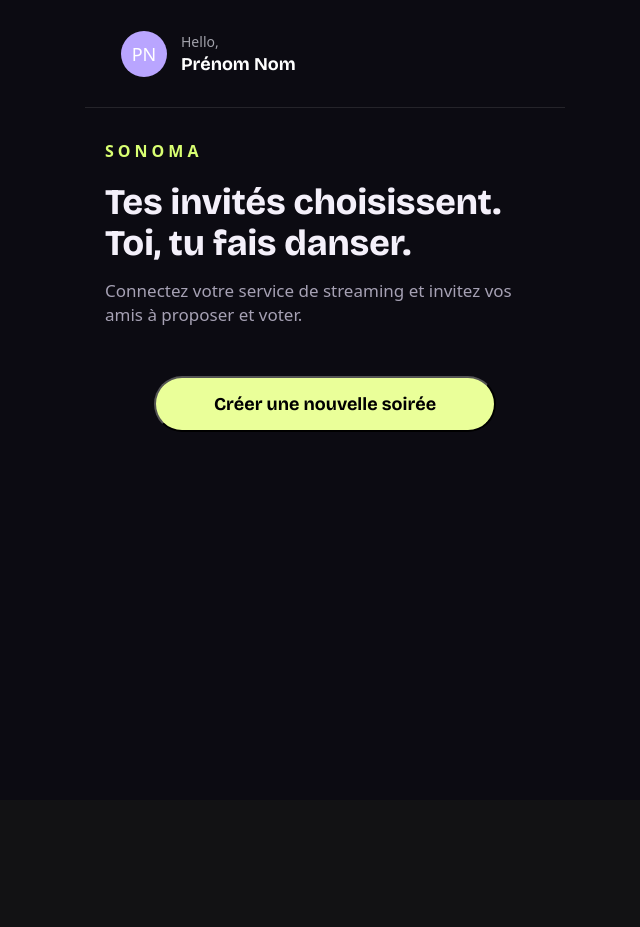
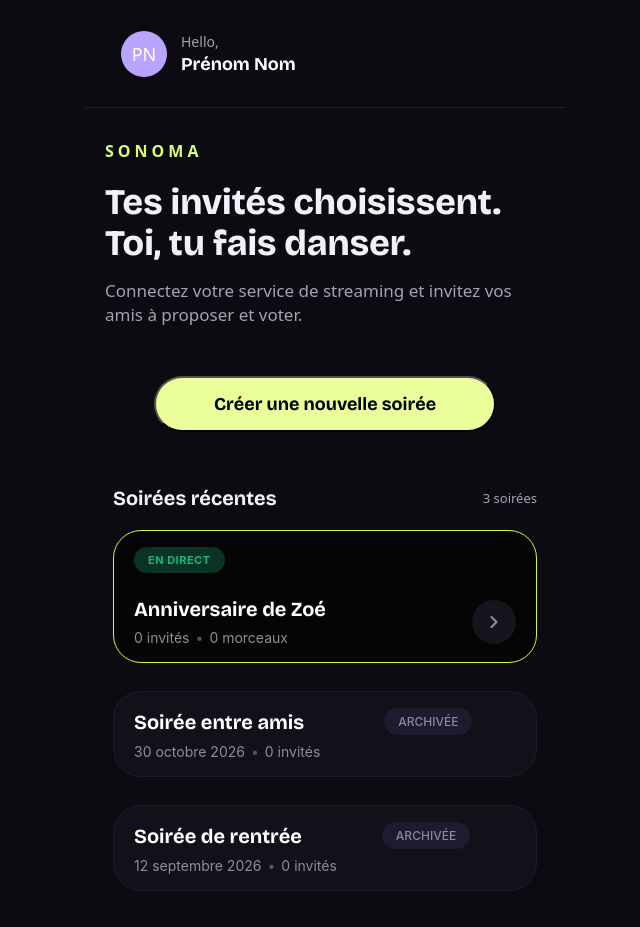
Before and after one commit to lundoki92/sonoma, a React app in the folder frontend/: page / in a window 1280 px wide. Shown: the whole page, without its empty margins (315-955 px from the left). Before the commit the page ends 800 px from the top, so only its background shows below. Built offline with nearby package versions, Linux system fonts and the light colour scheme; the HTML template or start-up script is replaced by a standard one.

Commit message:
feat: create playlistCard and container component

```diff
--- /dev/null
+++ b/frontend/src/components/DashboardPlaylistsCard.css
@@ -0,0 +1,152 @@
+/* BASE DE LA CARTE */
+
+.dashboard-playlist-card {
+    width: 100%;
+    border-radius: 28px;
+    padding: 16px 20px;
+    box-sizing: border-box;
+    display: flex;
+    flex-direction: column;
+    justify-content: space-between;
+    margin-bottom: 12px;
+    font-family: -apple-system, BlinkMacSystemFont, "Segoe UI", Roboto, sans-serif;
+}
+
+/* --- STYLE : CARTE EN DIRECT --- */
+
+.dashboard-playlist-card.card-live {
+    background-color: #050505;
+    border: 1.5px solid #d4f542;
+}
+
+.dashboard-playlist-card.card-live .card-header {
+    display: flex;
+    justify-content: flex-start;
+    margin-bottom: 24px;
+}
+
+.badge-live {
+    background-color: #0b3323;
+    color: #10b981;
+    font-size: 11px;
+    font-weight: 700;
+    letter-spacing: 0.5px;
+    padding: 6px 14px;
+    border-radius: 20px;
+    text-transform: uppercase;
+}
+
+/* --- STYLE : CARTE ARCHIVÉE --- */
+
+.dashboard-playlist-card.card-archived {
+    background-color: #121019;
+    border: 1px solid #1f1b2d;
+}
+
+/* Badge placé à côté du nom */
+
+.card-title-row {
+    display: flex;
+    align-items: center;
+    justify-content: space-between;
+    flex-wrap: wrap;
+    gap: 80px;
+}
+
+.badge-archived {
+    background-color: #1e1b2e;
+    color: #8b88a1;
+    font-size: 12px;
+    font-weight: 500;
+    padding: 6px 14px;
+    border-radius: 16px;
+    white-space: nowrap;
+}
+
+/* --- STYLE : CARTE EN PRÉPARATION --- */
+
+.dashboard-playlist-card.card-preparing {
+    background-color: #121019;
+    border: 1px solid #3b3424;
+}
+
+.badge-preparing {
+    background-color: #3b3424;
+    color: #f4d58d;
+    font-size: 11px;
+    font-weight: 600;
+    padding: 6px 14px;
+    border-radius: 16px;
+    white-space: nowrap;
+}
+
+/* --- CONTENU DE LA CARTE --- */
+
+.card-body {
+    display: flex;
+    align-items: center;
+    justify-content: space-between;
+    gap: 12px;
+}
+
+.card-info {
+    display: flex;
+    flex-direction: column;
+    gap: 8px;
+    min-width: 0;
+}
+
+/* TITRE */
+
+.card-title {
+    color: #ffffff;
+    font-size: 1.25rem;
+    font-weight: 700;
+    margin: 0;
+}
+
+/* SOUS-TITRE */
+
+.card-subtitle {
+    color: #8e8d9a;
+    font-size: 0.875rem;
+    margin: 0;
+    display: flex;
+    align-items: center;
+    flex-wrap: wrap;
+    gap: 6px;
+}
+
+.dot {
+    color: #555366;
+}
+
+/* --- FLÈCHE POUR LIVE --- */
+
+.arrow-btn {
+    background-color: #16151d;
+    border: none;
+    border-radius: 50%;
+    width: 44px;
+    height: 44px;
+    flex-shrink: 0;
+    display: flex;
+    align-items: center;
+    justify-content: center;
+    color: #8e8d9a;
+}
+
+.dashboard-playlist-card.card-live:hover .arrow-btn {
+    background-color: #22202c;
+    color: #ffffff;
+}
+
+/* STATUT INCONNU */
+
+.badge-unknown {
+    background-color: #302c3a;
+    color: #a6a1b4;
+    font-size: 11px;
+    padding: 6px 14px;
+    border-radius: 16px;
+}
--- /dev/null
+++ b/frontend/src/components/DashboardPlaylistsCard.jsx
@@ -0,0 +1,120 @@
+import React from "react";
+import "./DashboardPlaylistsCard.css";
+
+export default function DashboardPlaylistsCard({ playlist }) {
+  if (!playlist) return null;
+
+  const {
+    name,
+    title,
+    status,
+    is_active,
+    guestsCount,
+    guests_count,
+    tracksCount,
+    tracks_count,
+    date_time,
+    date,
+  } = playlist;
+
+  const currentStatus = is_active ? "active" : status;
+
+  const statusConfig = {
+    preparing: {
+      label: "EN PRÉPARATION",
+      className: "preparing",
+    },
+    active: {
+      label: "EN DIRECT",
+      className: "live",
+    },
+    finished: {
+      label: "ARCHIVÉE",
+      className: "archived",
+    },
+  };
+
+  const config = statusConfig[currentStatus] || {
+    label: "INCONNU",
+    className: "unknown",
+  };
+
+  const playlistName = name || title || "Soirée sans nom";
+  const guests = guestsCount ?? guests_count ?? 0;
+  const tracks = tracksCount ?? tracks_count ?? 0;
+
+  const playlistDate = date_time
+    ? new Date(date_time).toLocaleDateString("fr-FR", {
+        day: "numeric",
+        month: "long",
+        year: "numeric",
+      })
+    : date || "Date inconnue";
+
+  const isLive = currentStatus === "active";
+  const isArchived = currentStatus === "finished";
+
+  return (
+    <article className={`dashboard-playlist-card card-${config.className}`}>
+      {/* BADGE EN DIRECT */}
+      {isLive && (
+        <div className="card-header">
+          <span className="badge badge-live">{config.label}</span>
+        </div>
+      )}
+
+      {/* CONTENU PRINCIPAL */}
+      <div className="card-body">
+        <div className="card-info">
+          {/* NOM ET BADGE ARCHIVÉE */}
+          <div className="card-title-row">
+            <h3 className="card-title">{playlistName}</h3>
+
+            {(isArchived || currentStatus === "preparing") && (
+              <span className={`badge badge-${config.className}`}>
+                {config.label}
+              </span>
+            )}
+          </div>
+
+          {/* INFORMATIONS */}
+          <p className="card-subtitle">
+            {isLive ? (
+              <>
+                <span>{guests} invités</span>
+                <span className="dot">•</span>
+                <span>{tracks} morceaux</span>
+              </>
+            ) : (
+              <>
+                <span>{playlistDate}</span>
+                <span className="dot">•</span>
+                <span>{guests} invités</span>
+              </>
+            )}
+          </p>
+        </div>
+
+        {/* FLÈCHE POUR LES SOIRÉES EN DIRECT */}
+        {isLive && (
+          <div className="card-action">
+            <span className="arrow-btn" aria-hidden="true">
+              <svg
+                width="20"
+                height="20"
+                viewBox="0 0 24 24"
+                fill="none"
+                stroke="currentColor"
+                strokeWidth="2.5"
+                strokeLinecap="round"
+                strokeLinejoin="round"
+              >
+                <polyline points="9 18 15 12 9 6" />
+              </svg>
+            </span>
+          </div>
+        )}
+      </div>
+    </article>
+  );
+}
--- /dev/null
+++ b/frontend/src/components/DashboardPlaylistsContainer.css
@@ -0,0 +1,73 @@
+
+/* CONTAINER PRINCIPAL */
+
+.dashboard-playlists-container {
+  width: 100%;
+  max-width: 480px;
+  margin: 0 auto;
+  padding: 24px 28px;
+  box-sizing: border-box;
+
+  display: flex;
+  flex-direction: column;
+  gap: 20px;
+}
+
+/* HEADER DE SECTION */
+
+.dashboard-playlists-header {
+  display: flex;
+  justify-content: space-between;
+  align-items: center;
+  gap: 12px;
+}
+
+.dashboard-playlists-heading {
+  margin: 0;
+  color: #f4f0fa;
+  font-size: 20px;
+  font-weight: 700;
+}
+
+.dashboard-playlists-count {
+  color: #a6a1b4;
+  font-size: 13px;
+  font-weight: 500;
+  white-space: nowrap;
+}
+
+/* LISTE DES CARTES */
+
+.dashboard-playlists-list {
+  display: flex;
+  flex-direction: column;
+  gap: 16px;
+  width: 100%;
+}
+
+/* AUCUNE PLAYLIST */
+
+.dashboard-playlists-empty {
+  margin: 0;
+  padding: 24px 16px;
+  border: 1px dashed #403b4c;
+  border-radius: 16px;
+
+  color: #a6a1b4;
+  font-size: 14px;
+  line-height: 1.5;
+  text-align: center;
+}
+
+/* RESPONSIVE */
+
+@media (max-width: 360px) {
+  .dashboard-playlists-container {
+    padding-left: 20px;
+    padding-right: 20px;
+  }
+
+  .dashboard-playlists-heading {
+    font-size: 18px;
+  }
+}
--- /dev/null
+++ b/frontend/src/components/DashboardPlaylistsContainer.jsx
@@ -0,0 +1,40 @@
+
+import React from "react";
+import "./DashboardPlaylistsContainer.css";
+import DashboardPlaylistsCard from "./DashboardPlaylistsCard";
+
+export default function DashboardPlaylistsContainer({ playlists = [] }) {
+
+  return (
+    <section className="dashboard-playlists-container">
+
+      {/* HEADER DE LA SECTION */}
+      <div className="dashboard-playlists-header">
+        <h2 className="dashboard-playlists-heading">
+          Soirées récentes
+        </h2>
+
+        <span className="dashboard-playlists-count">
+          {playlists.length} {playlists.length > 1 ? "soirées" : "soirée"}
+        </span>
+      </div>
+
+      {/* LISTE DES PLAYLISTS */}
+      <div className="dashboard-playlists-list">
+        {playlists.length > 0 ? (
+          playlists.map((playlist) => (
+            <DashboardPlaylistsCard
+              key={playlist.id}
+              playlist={playlist}
+            />
+          ))
+        ) : (
+          <p className="dashboard-playlists-empty">
+            Tu n'as pas encore de soirée. Crée ta première playlist !
+          </p>
+        )}
+      </div>
+
+    </section>
+  );
+}
--- a/frontend/src/pages/HomeAdmin.jsx
+++ b/frontend/src/pages/HomeAdmin.jsx
@@ -3,9 +3,30 @@ import "./HomeAdmin.css";
 import Header from "../components/Header";
 import ExplanationText from "../components/ExplanationText";
 import Button from "../components/Button";
+import DashboardPlaylistsContainer from "../components/DashboardPlaylistsContainer";
 
 export default function Home() {
   const [userPseudo, setUserPseudo] = useState("Prénom Nom");
+    const playlists = [
+    {
+      id: 1,
+      name: "Anniversaire de Zoé",
+      date_time: "2026-11-15T20:00:00",
+      status: "active",
+    },
+    {
+      id: 2,
+      name: "Soirée entre amis",
+      date_time: "2026-10-30T21:00:00",
+      status: "finished",
+    },
+    {
+      id: 3,
+      name: "Soirée de rentrée",
+      date_time: "2026-09-12T19:30:00",
+      status: "finished",
+    },
+  ];
 
   return (
     <>
@@ -22,6 +43,7 @@ export default function Home() {
         <Button
             text="Créer une nouvelle soirée"
         />
+        <DashboardPlaylistsContainer playlists={playlists}/>
       </div>
     </>
   );
```
